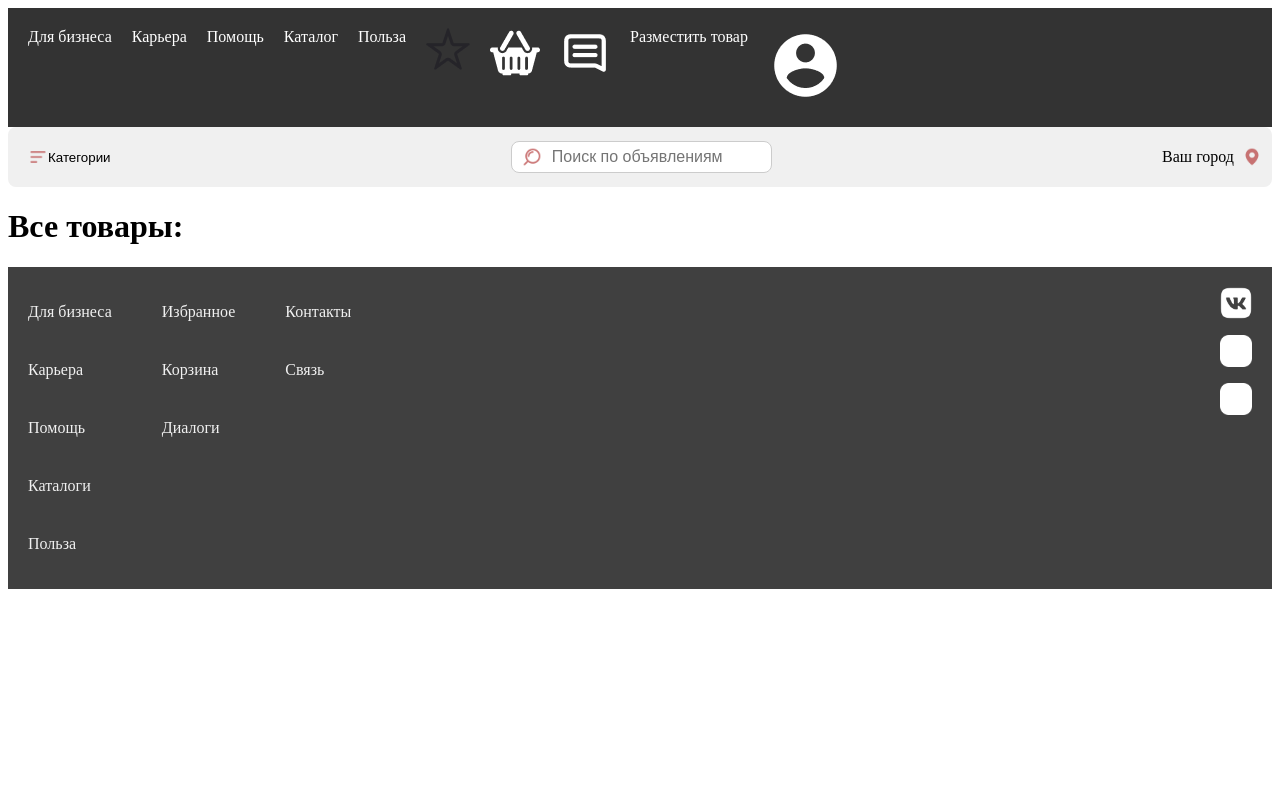
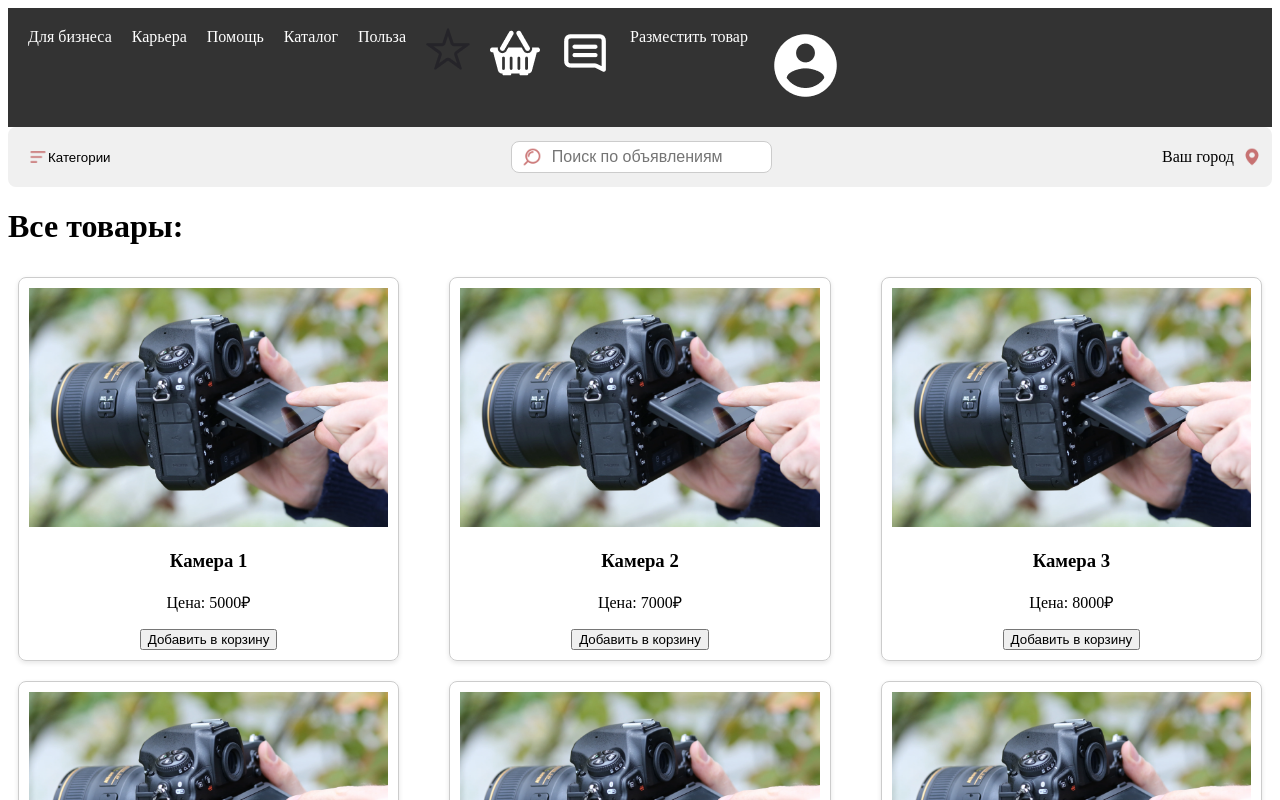
Before and after one commit to Aodhogane/VUE_FOR_PROJECT, a Vue app: page / in a window 1280 px wide. Shown: the top 800 px of the page. Built offline with nearby package versions, Linux system fonts and the light colour scheme; no server answers.

Commit message:
Добавление карточек товара.

```diff
--- a/src/components/Home.vue
+++ b/src/components/Home.vue
@@ -43,6 +43,16 @@
     </div>
 
     <h1>Все товары:</h1>
+
+    <!-- Контейнер для карточек товаров -->
+    <div class="card-container">
+      <div class="product-card" v-for="product in products" :key="product.id">
+        <img :src="product.image" alt="Продукт" class="product-image" />
+        <h3>{{ product.name }}</h3>
+        <p>Цена: {{ product.price }}₽</p>
+        <button class="add-to-cart-button">Добавить в корзину</button>
+      </div>
+    </div>
   </div>
 </template>
 
@@ -52,10 +62,18 @@ export default {
     return {
       showCategoriesModal: false,
       selectedCity: 'Ваш город', // Начальный город
+      products: [ // Пример списка продуктов
+        { id: 1, name: 'Камера 1', price: 5000, image: require('../assets/camera1.png') },
+        { id: 2, name: 'Камера 2', price: 7000, image: require('../assets/camera1.png') },
+        { id: 3, name: 'Камера 3', price: 8000, image: require('../assets/camera1.png') },
+        { id: 4, name: 'Камера 4', price: 6000, image: require('../assets/camera1.png') },
+        { id: 5, name: 'Камера 5', price: 4500, image: require('../assets/camera1.png') },
+        { id: 6, name: 'Камера 6', price: 5500, image: require('../assets/camera1.png') },
+        // Добавьте больше продуктов по мере необходимости
+      ],
     };
   },
   mounted() {
-    // Автоматически выбираем город при загрузке компонента
     this.autoSelectLocation();
   },
   computed: {
@@ -76,11 +94,10 @@ export default {
           const longitude = position.coords.longitude;
           this.getLocationName(latitude, longitude);
         }, () => {
-          // Если геолокация недоступна, устанавливаем значение по умолчанию
           this.selectedCity = 'Ваш город';
         });
       } else {
-        this.selectedCity = 'Ваш город'; // Геолокация не поддерживается
+        this.selectedCity = 'Ваш город';
       }
     },
     getLocationName(latitude, longitude) {
@@ -92,12 +109,12 @@ export default {
           if (data && data.address) {
             this.selectedCity = data.address.city || data.address.town || data.address.village || 'Неизвестный город';
           } else {
-            this.selectedCity = 'Ваш город'; // Если город не найден
+            this.selectedCity = 'Ваш город';
           }
         })
         .catch(error => {
           console.error('Ошибка при получении данных:', error);
-          this.selectedCity = 'Ваш город'; // Если произошла ошибка
+          this.selectedCity = 'Ваш город';
         });
     },
   },
@@ -233,4 +250,27 @@ export default {
   text-overflow: ellipsis; /* Добавление "..." в конце текста */
   max-width: 100px; /* Ограничение ширины */
 }
+
+.card-container {
+  display: flex;
+  flex-wrap: wrap; /* Позволяет карточкам переноситься на новую строку */
+  justify-content: space-between; /* Распределяет карточки по строке */
+  margin-top: 20px;
+}
+
+.product-card {
+  border: 1px solid #ccc;
+  border-radius: 8px;
+  padding: 10px;
+  margin: 10px;
+  width: calc(30% - 20px); /* Устанавливает ширину карточки */
+  box-shadow: 0 2px 5px rgba(0, 0, 0, 0.1);
+  text-align: center;
+}
+
+.product-image {
+  width: 100%; /* Масштабируем изображение по ширине карточки */
+  height: auto; /* Сохраняем пропорции изображения */
+}
+
 </style>
--- /dev/null
+++ b/src/components/ProductCard.vue
@@ -0,0 +1,66 @@
+<template>
+    <div class="product-card">
+      <img :src="product.image" alt="Product Image" class="product-image" />
+      <h3 class="product-title">{{ product.title }}</h3>
+      <p class="product-price">{{ product.price }} ₽</p>
+      <button class="add-to-cart-button" @click="addToCart">Добавить в корзину</button>
+    </div>
+  </template>
+
+  <script>
+  export default {
+    props: {
+      product: {
+        type: Object,
+        required: true,
+      },
+    },
+    methods: {
+      addToCart() {
+        // Логика добавления товара в корзину
+        console.log(`Товар ${this.product.title} добавлен в корзину.`);
+      },
+    },
+  };
+  </script>
+
+  <style>
+  .product-card {
+    border: 1px solid #ccc;
+    border-radius: 8px;
+    padding: 15px;
+    text-align: center;
+    width: 200px; /* Ширина карточки */
+    margin: 10px; /* Отступ между карточками */
+    box-shadow: 0 2px 5px rgba(0, 0, 0, 0.1);
+  }
+
+  .product-image {
+    width: 100%; /* Масштабирование изображения по ширине карточки */
+    height: auto; /* Автоматическая высота */
+    border-radius: 5px;
+  }
+
+  .product-title {
+    font-size: 18px;
+    margin: 10px 0;
+  }
+
+  .product-price {
+    font-size: 16px;
+    color: #f39c12; /* Цвет цены */
+  }
+
+  .add-to-cart-button {
+    background-color: #27ae60; /* Цвет кнопки */
+    color: white; /* Цвет текста кнопки */
+    border: none;
+    border-radius: 5px;
+    padding: 10px;
+    cursor: pointer;
+  }
+
+  .add-to-cart-button:hover {
+    background-color: #219150; /* Цвет кнопки при наведении */
+  }
+  </style>
```
Also changed, not shown: src/assets/camera1.png (added).
